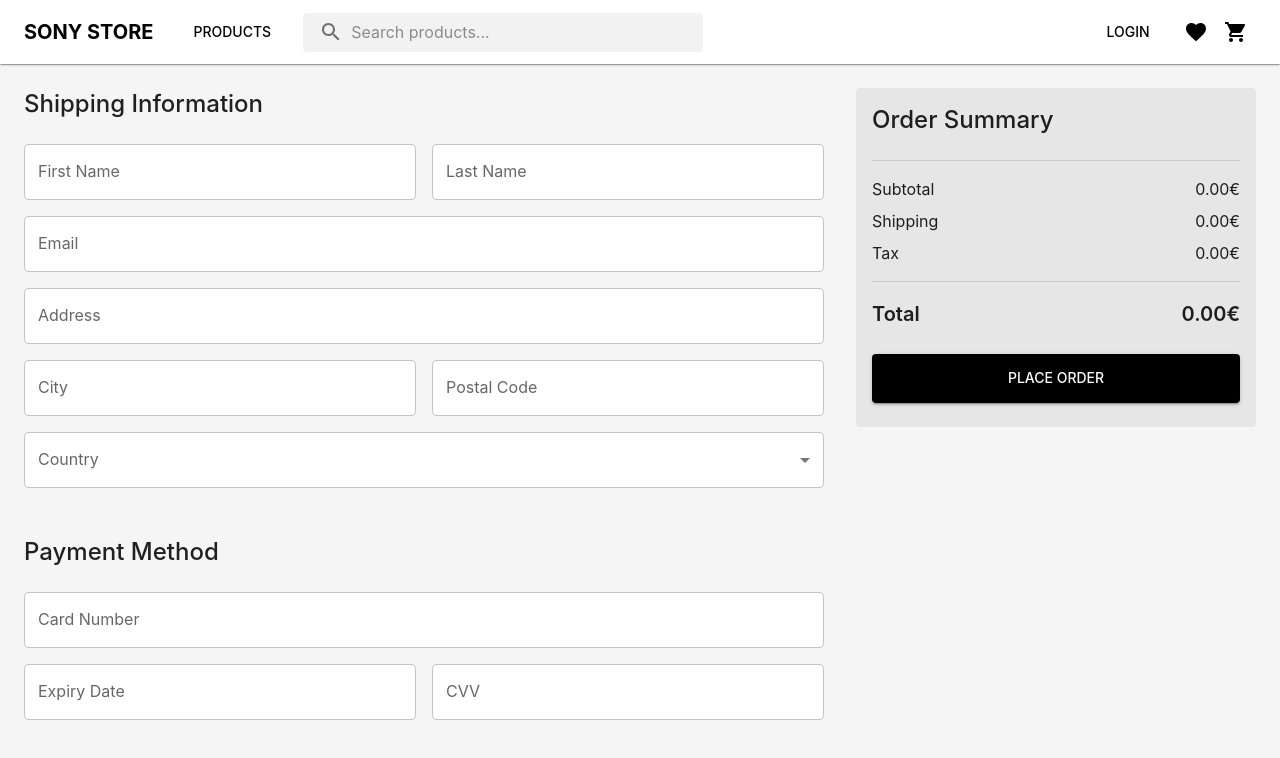
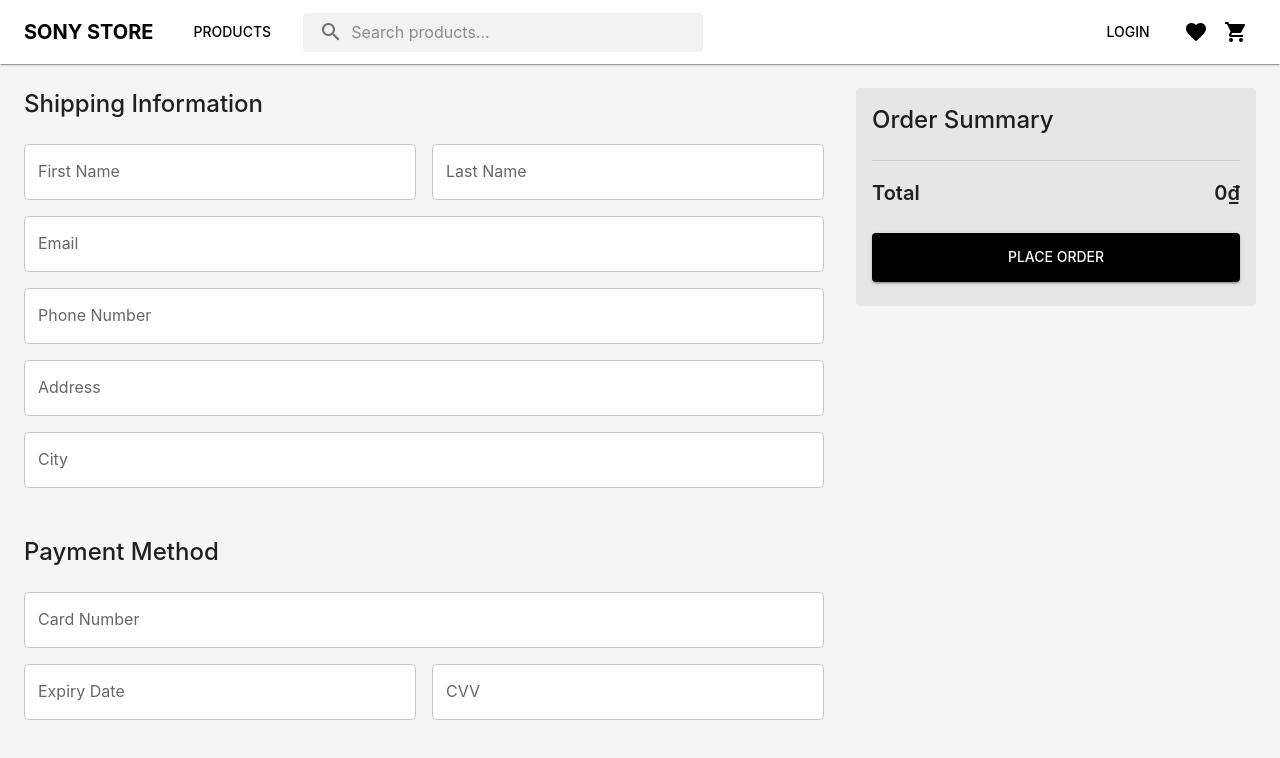
Before and after one commit to congy1344/ProjectReactJS_TeamSony, a React (Vite) app: page /checkout in a window 1280 px wide. Shown: the top 758 px of the page. Built offline with nearby package versions, Linux system fonts and the light colour scheme.

Commit message:
Fix: checkout infor, product in cart for user

```diff
--- a/db.json
+++ b/db.json
@@ -7,7 +7,26 @@
       "name": "Admin User",
       "username": "admin",
       "hasChangedUsername": false,
-      "addresses": []
+      "addresses": [],
+      "cart": {
+        "items": [
+          {
+            "id": "6",
+            "name": "Compact Writing Desk",
+            "description": "Space-saving design perfect for small apartments. Features built-in cable management.",
+            "price": 4300000,
+            "originalPrice": 5400000,
+            "discount": 20,
+            "image": "/images/desktop2.webp",
+            "category": "Desktop",
+            "quantity": 1
+          }
+        ],
+        "total": 0
+      },
+      "wishlist": {
+        "items": []
+      }
     },
     {
       "id": "21cb",
@@ -51,13 +70,13 @@
       "cart": {
         "items": [
           {
-            "id": "5",
-            "name": "Executive Office Desk",
-            "description": "Premium executive desk with built-in storage solutions. Perfect for professional office environments.",
-            "price": 6900000,
-            "originalPrice": 8500000,
-            "discount": 15,
-            "image": "/images/desktop1.jpg",
+            "id": "6",
+            "name": "Compact Writing Desk",
+            "description": "Space-saving design perfect for small apartments. Features built-in cable management.",
+            "price": 4300000,
+            "originalPrice": 5400000,
+            "discount": 20,
+            "image": "/images/desktop2.webp",
             "category": "Desktop",
             "quantity": 1
           }
@@ -85,26 +104,27 @@
       "email": "huynhcongy2004@gmail.com",
       "username": "huynhcongy",
       "password": "123",
-      "hasChangedUsername": false,
+      "hasChangedUsername": true,
       "cart": {
         "items": [
           {
-            "id": "1",
-            "name": "Modern Office Desk",
-            "description": "Sleek and minimalist design perfect for your home office. Features durable construction and ample workspace.",
-            "price": 5200000,
-            "originalPrice": 6500000,
-            "discount": 20,
-            "image": "/images/ban-ikea-luzo-12.jpg",
+            "id": "5",
+            "name": "Executive Office Desk",
+            "description": "Premium executive desk with built-in storage solutions. Perfect for professional office environments.",
+            "price": 6900000,
+            "originalPrice": 8500000,
+            "discount": 15,
+            "image": "/images/desktop1.jpg",
             "category": "Desktop",
             "quantity": 1
           }
         ],
-        "total": 0
+        "total": 6900000
       },
       "wishlist": {
         "items": []
-      }
+      },
+      "phone": "0766923478"
     }
   ],
   "products": [
--- a/src/pages/Cart.jsx
+++ b/src/pages/Cart.jsx
@@ -11,14 +11,50 @@ import { Add, Remove, Close } from "@mui/icons-material";
 import { useSelector, useDispatch } from "react-redux";
 import { removeFromCart, updateQuantity } from "../store/cartSlice";
 import { Link } from "react-router-dom";
+import { useAuth } from "../contexts/AuthContext";
 
 const Cart = () => {
   const { items, total } = useSelector((state) => state.cart);
   const dispatch = useDispatch();
+  const { user, updateUserCart } = useAuth();
+
+  const handleRemoveFromCart = (id) => {
+    dispatch(removeFromCart(id));
+
+    // Cập nhật giỏ hàng trong database nếu user đã đăng nhập
+    if (user) {
+      const updatedItems = items.filter((item) => item.id !== id);
+      const updatedTotal = updatedItems.reduce(
+        (sum, item) => sum + item.price * item.quantity,
+        0
+      );
+
+      updateUserCart({
+        items: updatedItems,
+        total: updatedTotal,
+      });
+    }
+  };
 
   const handleQuantityChange = (id, newQuantity) => {
     if (newQuantity > 0) {
       dispatch(updateQuantity({ id, quantity: newQuantity }));
+
+      // Cập nhật giỏ hàng trong database nếu user đã đăng nhập
+      if (user) {
+        const updatedItems = items.map((item) =>
+          item.id === id ? { ...item, quantity: newQuantity } : item
+        );
+        const updatedTotal = updatedItems.reduce(
+          (sum, item) => sum + item.price * item.quantity,
+          0
+        );
+
+        updateUserCart({
+          items: updatedItems,
+          total: updatedTotal,
+        });
+      }
     }
   };
 
@@ -134,7 +170,7 @@ const Cart = () => {
                     <IconButton
                       onClick={(e) => {
                         e.stopPropagation();
-                        dispatch(removeFromCart(item.id));
+                        handleRemoveFromCart(item.id);
                       }}
                       sx={{ position: "absolute", top: -8, right: -8 }}
                     >
--- a/src/pages/Checkout.jsx
+++ b/src/pages/Checkout.jsx
@@ -4,19 +4,63 @@ import {
   Box,
   Button,
   TextField,
-  FormControl,
-  InputLabel,
-  Select,
-  MenuItem,
   Divider,
   Card,
   CardContent,
 } from "@mui/material";
+import { useState, useEffect } from "react";
 import { useSelector } from "react-redux";
-import { Link } from "react-router-dom";
+import { Link, useLocation } from "react-router-dom";
+import { useAuth } from "../contexts/AuthContext";
 
 const Checkout = () => {
   const { items, total } = useSelector((state) => state.cart);
+  const location = useLocation();
+  const { user } = useAuth();
+  const buyNowProduct = location.state?.buyNowProduct;
+
+  // Xác định sản phẩm và tổng tiền hiển thị
+  const displayItems = buyNowProduct ? [buyNowProduct] : items;
+  const displayTotal = buyNowProduct
+    ? buyNowProduct.price * buyNowProduct.quantity
+    : total;
+
+  // Cập nhật state cho form thông tin
+  const [formData, setFormData] = useState({
+    firstName: user?.name?.split(" ")[0] || "",
+    lastName: user?.name?.split(" ").slice(1).join(" ") || "",
+    email: user?.email || "",
+    phone: "",
+    address: "",
+    city: "",
+  });
+
+  // Cập nhật form khi user thay đổi
+  useEffect(() => {
+    if (user) {
+      // Tìm địa chỉ mặc định
+      const defaultAddress =
+        user.addresses?.find((addr) => addr.isDefault) || user.addresses?.[0];
+
+      setFormData({
+        firstName: user.name?.split(" ")[0] || "",
+        lastName: user.name?.split(" ").slice(1).join(" ") || "",
+        email: user.email || "",
+        phone: defaultAddress?.phone || user.phone || "",
+        address: defaultAddress?.detail || "",
+        city: defaultAddress
+          ? `${defaultAddress.districtName}, ${defaultAddress.provinceName}`
+          : "",
+      });
+    }
+  }, [user]);
+
+  const handleChange = (e) => {
+    setFormData({
+      ...formData,
+      [e.target.name]: e.target.value,
+    });
+  };
 
   return (
     <Container
@@ -41,56 +85,63 @@ const Checkout = () => {
           <Box sx={{ display: "flex", gap: 2, mb: 2 }}>
             <TextField
               fullWidth
+              name="firstName"
               label="First Name"
               variant="outlined"
+              value={formData.firstName}
+              onChange={handleChange}
               sx={{ bgcolor: "white" }}
             />
             <TextField
               fullWidth
+              name="lastName"
               label="Last Name"
               variant="outlined"
+              value={formData.lastName}
+              onChange={handleChange}
               sx={{ bgcolor: "white" }}
             />
           </Box>
 
           <TextField
             fullWidth
+            name="email"
             label="Email"
             variant="outlined"
+            value={formData.email}
+            onChange={handleChange}
             sx={{ mb: 2, bgcolor: "white" }}
           />
 
           <TextField
             fullWidth
-            label="Address"
+            name="phone"
+            label="Phone Number"
             variant="outlined"
+            value={formData.phone}
+            onChange={handleChange}
             sx={{ mb: 2, bgcolor: "white" }}
           />
 
-          <Box sx={{ display: "flex", gap: 2, mb: 2 }}>
-            <TextField
-              fullWidth
-              label="City"
-              variant="outlined"
-              sx={{ bgcolor: "white" }}
-            />
-            <TextField
-              fullWidth
-              label="Postal Code"
-              variant="outlined"
-              sx={{ bgcolor: "white" }}
-            />
-          </Box>
+          <TextField
+            fullWidth
+            name="address"
+            label="Address"
+            variant="outlined"
+            value={formData.address}
+            onChange={handleChange}
+            sx={{ mb: 2, bgcolor: "white" }}
+          />
 
-          <FormControl fullWidth sx={{ mb: 2, bgcolor: "white" }}>
-            <InputLabel>Country</InputLabel>
-            <Select label="Country">
-              <MenuItem value="us">United States</MenuItem>
-              <MenuItem value="uk">United Kingdom</MenuItem>
-              <MenuItem value="fr">France</MenuItem>
-              <MenuItem value="de">Germany</MenuItem>
-            </Select>
-          </FormControl>
+          <TextField
+            fullWidth
+            name="city"
+            label="City"
+            variant="outlined"
+            value={formData.city}
+            onChange={handleChange}
+            sx={{ mb: 2, bgcolor: "white" }}
+          />
 
           <Typography variant="h5" sx={{ mt: 4, mb: 3, fontWeight: 500 }}>
             Payment Method
@@ -129,14 +180,14 @@ const Checkout = () => {
                 Order Summary
               </Typography>
 
-              {items.map((item) => (
+              {displayItems.map((item) => (
                 <Box key={item.id} sx={{ mb: 2 }}>
                   <Box
                     sx={{ display: "flex", justifyContent: "space-between" }}
                   >
                     <Typography variant="body1">{item.name}</Typography>
                     <Typography variant="body1">
-                      {item.price.toFixed(2)}€
+                      {item.price.toLocaleString("vi-VN")}₫
                     </Typography>
                   </Box>
                   <Typography variant="body2" color="text.secondary">
@@ -148,31 +199,12 @@ const Checkout = () => {
               <Divider sx={{ my: 2 }} />
 
               <Box
-                sx={{ display: "flex", justifyContent: "space-between", mb: 1 }}
-              >
-                <Typography>Subtotal</Typography>
-                <Typography>{total.toFixed(2)}€</Typography>
-              </Box>
-              <Box
-                sx={{ display: "flex", justifyContent: "space-between", mb: 1 }}
-              >
-                <Typography>Shipping</Typography>
-                <Typography>0.00€</Typography>
-              </Box>
-              <Box
-                sx={{ display: "flex", justifyContent: "space-between", mb: 1 }}
-              >
-                <Typography>Tax</Typography>
-                <Typography>0.00€</Typography>
-              </Box>
-
-              <Divider sx={{ my: 2 }} />
-
-              <Box
                 sx={{ display: "flex", justifyContent: "space-between", mb: 3 }}
               >
                 <Typography variant="h6">Total</Typography>
-                <Typography variant="h6">{total.toFixed(2)}€</Typography>
+                <Typography variant="h6">
+                  {displayTotal.toLocaleString("vi-VN")}₫
+                </Typography>
               </Box>
 
               <Button
```
Also changed, not shown: src/pages/ProductDetail.jsx (+62 -4 lines).
